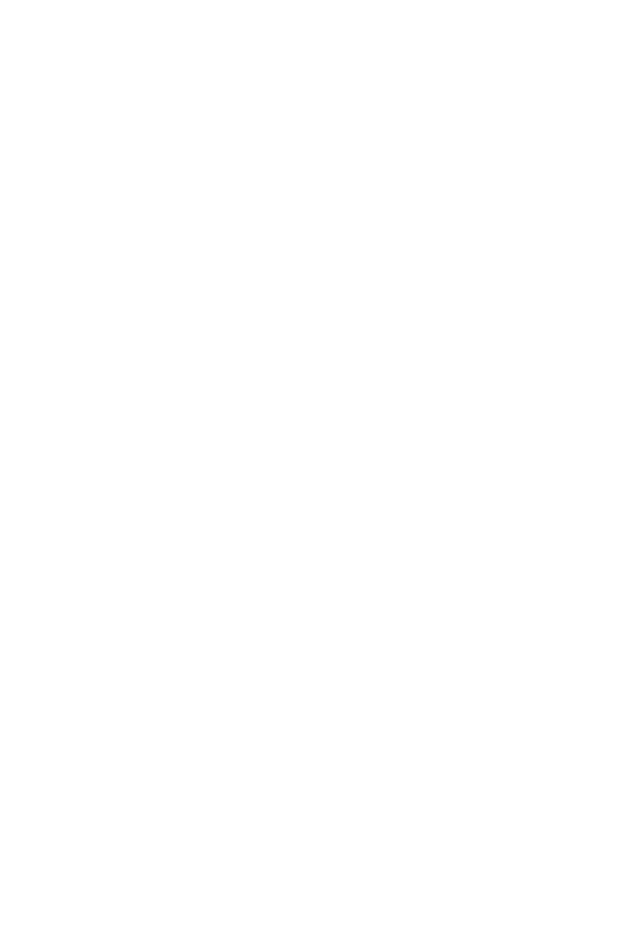
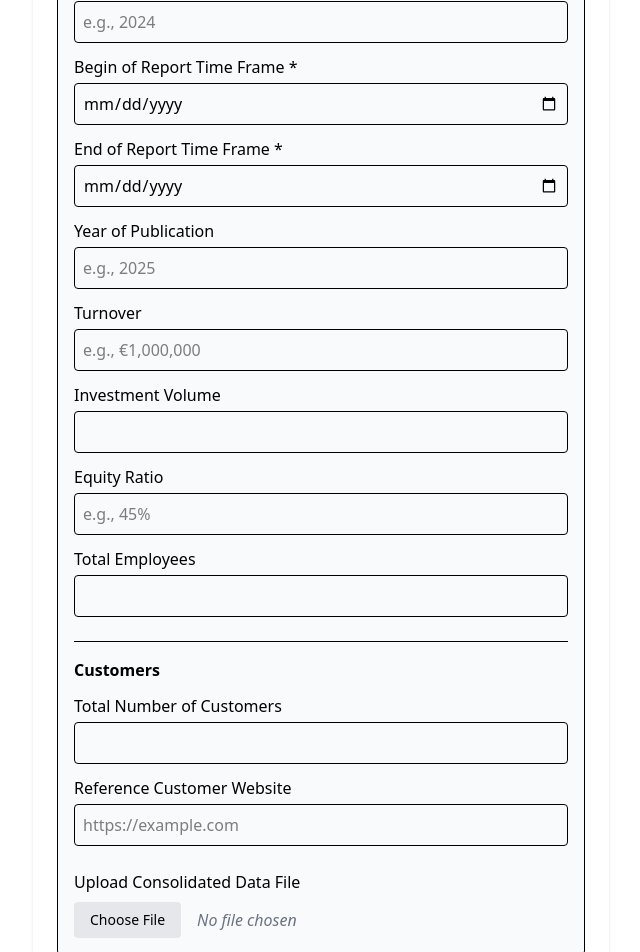
Before and after one commit to moumen-akkad/vueProject, a Vue app: page /company/reports in a window 1280 px wide. Shown: the part 240-1192 px from the top of the page, without its empty margins (319-959 px from the left). Before the commit the page ends 800 px from the top, so only its background shows below. Built offline with nearby package versions, Linux system fonts and the light colour scheme; the HTML template or start-up script is replaced by a standard one.

Commit message:
BusinessReportFigures

```diff
--- a/src/views/BusinessReportFigures.vue
+++ b/src/views/BusinessReportFigures.vue
@@ -1,6 +1,82 @@
 <template>
   <section class="p-6 max-w-xl mx-auto space-y-6 bg-white rounded shadow">
-        <h1 class="text-2xl font-bold text-gray-800">Buisness Report Figures</h1>
+    <h1 class="text-2xl font-bold text-gray-800">Business Report Figures</h1>
+
+    <div class="border rounded p-4 bg-gray-50">
+      <h2 class="font-semibold mb-4 text-lg">Main Business Report</h2>
+
+      <div class="mb-3">
+        <label class="block mb-1">Financial Year *</label>
+        <input type="text" class="w-full border rounded p-2" placeholder="e.g., 2024" />
+      </div>
+
+      <div class="mb-3">
+        <label class="block mb-1">Begin of Report Time Frame *</label>
+        <input type="date" class="w-full border rounded p-2" />
+      </div>
+
+      <div class="mb-3">
+        <label class="block mb-1">End of Report Time Frame *</label>
+        <input type="date" class="w-full border rounded p-2" />
+      </div>
+
+      <div class="mb-3">
+        <label class="block mb-1">Year of Publication</label>
+        <input type="text" class="w-full border rounded p-2" placeholder="e.g., 2025" />
+      </div>
+
+      <div class="mb-3">
+        <label class="block mb-1">Turnover</label>
+        <input type="text" class="w-full border rounded p-2" placeholder="e.g., €1,000,000" />
+      </div>
+
+      <div class="mb-3">
+        <label class="block mb-1">Investment Volume</label>
+        <input type="text" class="w-full border rounded p-2" />
+      </div>
+
+      <div class="mb-3">
+        <label class="block mb-1">Equity Ratio</label>
+        <input type="text" class="w-full border rounded p-2" placeholder="e.g., 45%" />
+      </div>
+
+      <div class="mb-3">
+        <label class="block mb-1">Total Employees</label>
+        <input type="number" class="w-full border rounded p-2" />
+      </div>
+
+      <!-- Customers Section -->
+      <div class="mt-6 border-t pt-4">
+        <h3 class="font-semibold text-md mb-3">Customers</h3>
+
+        <div class="mb-3">
+          <label class="block mb-1">Total Number of Customers</label>
+          <input type="number" class="w-full border rounded p-2" />
+        </div>
+
+        <div class="mb-3">
+          <label class="block mb-1">Reference Customer Website</label>
+          <input type="url" class="w-full border rounded p-2" placeholder="https://example.com" />
+        </div>
+      </div>
+
+      <div class="mt-6">
+        <label class="block mb-2 font-medium">Upload Consolidated Data File</label>
+        <div class="flex items-center gap-4">
+          <button
+            class="bg-gray-200 text-sm px-4 py-2 rounded hover:bg-gray-300 transition"
+          >
+            Choose File
+          </button>
+          <span class="text-gray-500 italic">No file chosen</span>
+        </div>
+      </div>
+    </div>
+
+
+    <button class="bg-blue-500 text-white px-4 py-2 rounded hover:bg-blue-600">
+      Add More
+    </button>
 
     <div class="flex justify-between pt-4">
       <RouterLink to="/company/digital"
```
Lines whose indentation alone changed are shown as unchanged.
